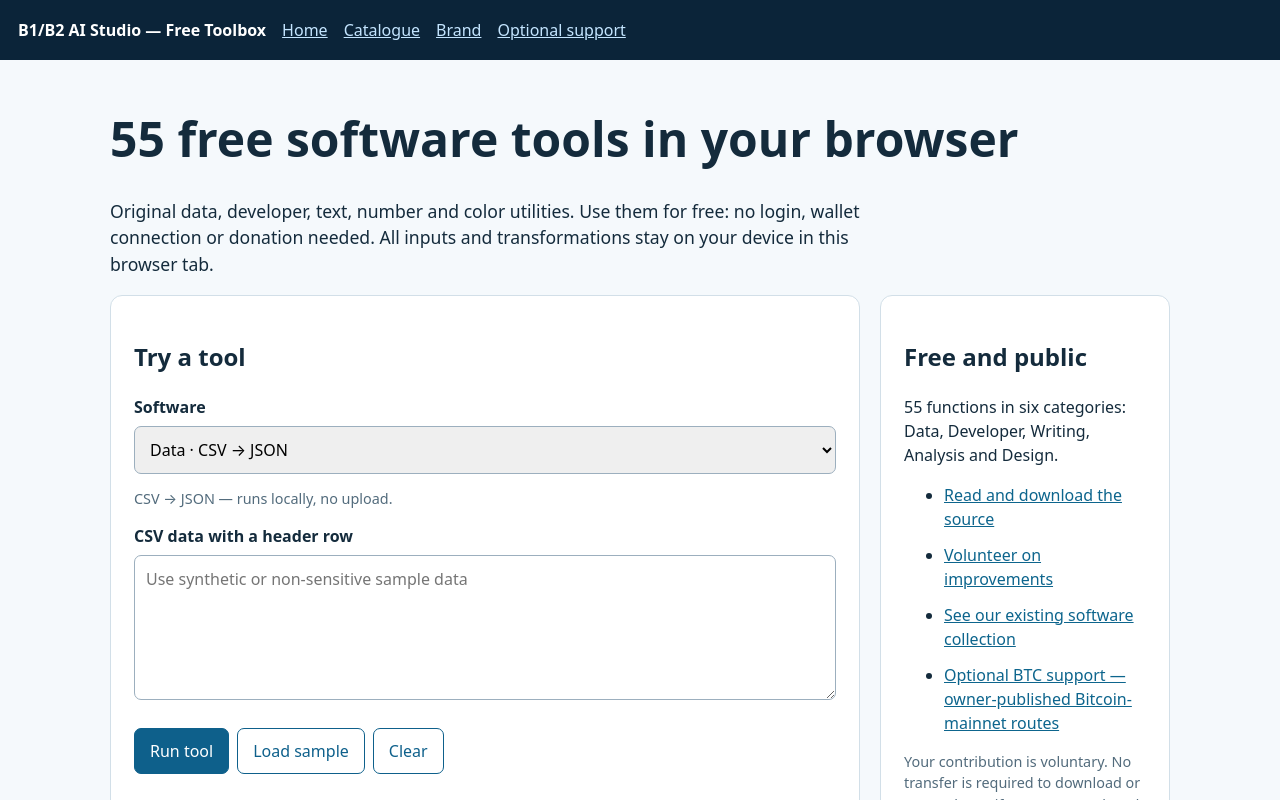
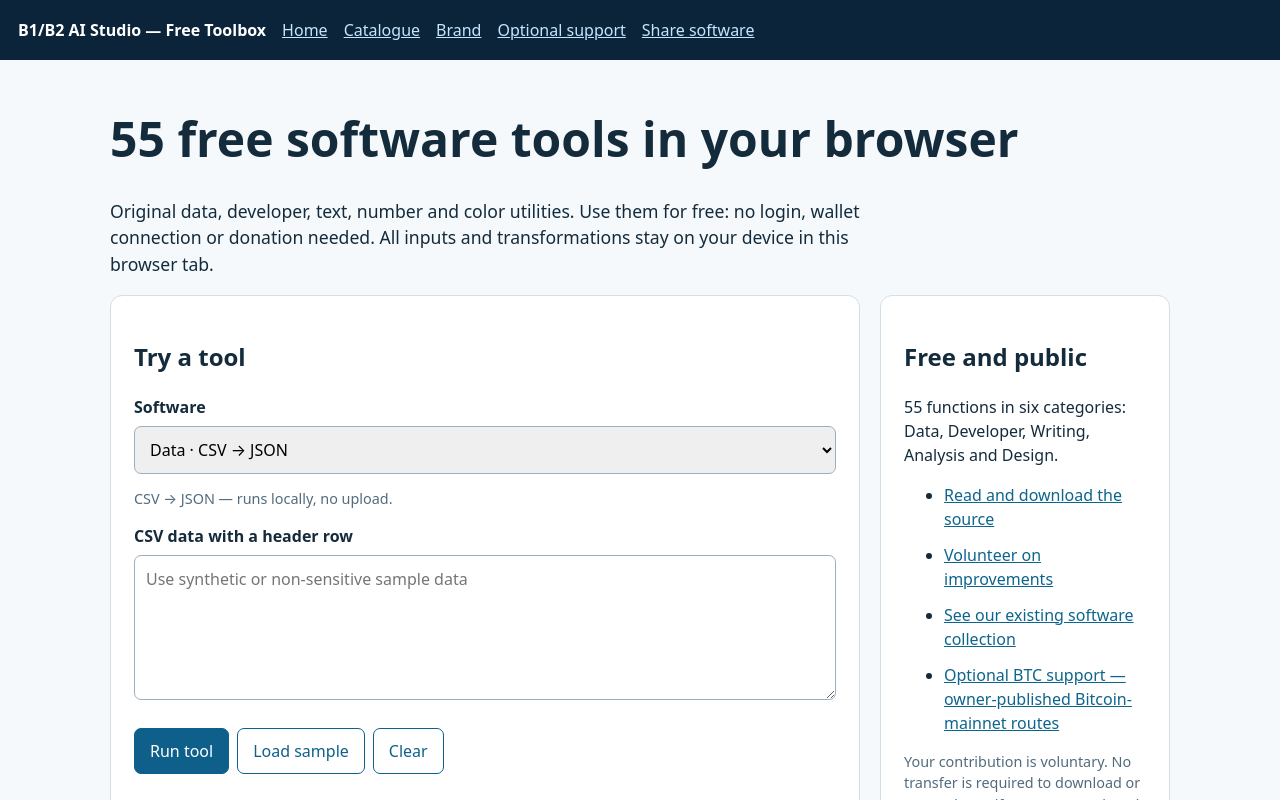
Before and after one commit to kwesigaamon8-web/Amon-Kwesiga, a plain HTML site: page docs/free-toolbox.html in a window 1280 px wide. Shown: the top 800 px of the page. Drawn offline with Linux system fonts and the light colour scheme.

```diff
--- a/docs/free-toolbox.html
+++ b/docs/free-toolbox.html
@@ -1,8 +1,8 @@
-<!doctype html><html lang="en"><head><meta charset="utf-8"><meta name="viewport" content="width=device-width,initial-scale=1"><meta name="description" content="B1/B2 AI Studio: 55 free, privacy-first browser software tools for data, coding, writing, analysis and design."><title>B1/B2 Free Toolbox — 29 Tools</title>
+<!doctype html><html lang="en"><head><meta charset="utf-8"><meta name="viewport" content="width=device-width,initial-scale=1"><meta name="description" content="B1/B2 AI Studio: 55 free, privacy-first browser software tools for data, coding, writing, analysis and design."><title>B1/B2 Free Toolbox — 55 Tools</title>
 <style>
 :root{font:16px/1.5 system-ui,-apple-system,Segoe UI,Arial,sans-serif;color:#142b3c;background:#f5f9fc}*{box-sizing:border-box}body{margin:0}header,footer{background:#0b2439;color:white;padding:18px}nav{display:flex;gap:16px;flex-wrap:wrap}header a,footer a{color:#c4e5ff}.wrap{max-width:1100px;margin:auto;padding:20px}main{padding-top:12px;padding-bottom:40px}h1{font-size:clamp(1.9rem,5vw,3rem);line-height:1.12}.lead{font-size:1.1rem;max-width:780px}.layout{display:grid;grid-template-columns:minmax(0,1fr) 290px;gap:20px}@media(max-width:800px){.layout{grid-template-columns:1fr}}.panel{background:white;border:1px solid #d2dfe8;border-radius:12px;padding:23px}label{font-weight:700;display:block;margin:14px 0 7px}select,textarea{font:inherit;width:100%;padding:11px;border:1px solid #9cafbe;border-radius:7px}textarea{min-height:145px;resize:vertical}textarea[readonly]{background:#f6f9fb}button{font:inherit;cursor:pointer;background:#0e608b;color:white;padding:10px 15px;border:1px solid #0e608b;border-radius:7px;margin:6px 8px 6px 0}button.secondary{background:white;color:#0e608b}a{color:#0d658d}.note{font-size:.9rem;color:#526b7c}.links{margin-top:18px}li{margin-bottom:12px}button:focus-visible,select:focus-visible,textarea:focus-visible,a:focus-visible{outline:3px solid #e8a741;outline-offset:2px}
 </style></head><body>
-<header><nav><strong>B1/B2 AI Studio — Free Toolbox</strong><a href="index.html">Home</a><a href="software.html">Catalogue</a><a href="brand-ai.html">Brand</a><a href="payment.html">Optional support</a></nav></header>
+<header><nav><strong>B1/B2 AI Studio — Free Toolbox</strong><a href="index.html">Home</a><a href="software.html">Catalogue</a><a href="brand-ai.html">Brand</a><a href="payment.html">Optional support</a><a href="share-free-software.html">Share software</a></nav></header>
 <main class="wrap">
 <h1>55 free software tools in your browser</h1>
 <p class="lead">Original data, developer, text, number and color utilities. Use them for free: no login, wallet connection or donation needed. All inputs and transformations stay on your device in this browser tab.</p>
```
